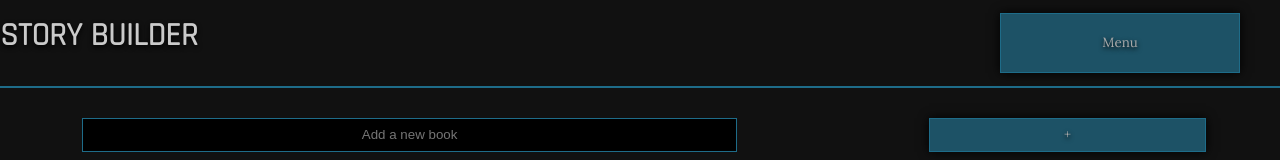
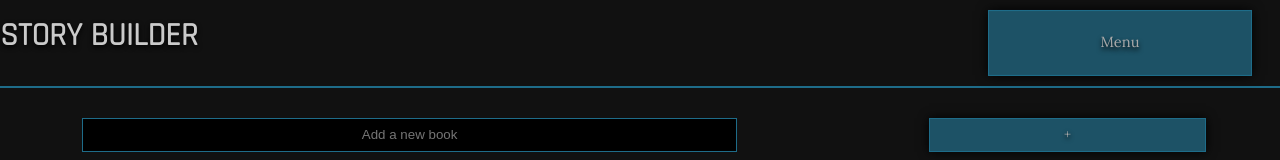
Before and after one commit to athenaozanich/StoryBuilder, a plain HTML site: page index.html in a window 1280 px wide. In both pictures the pointer is over the button "Menu". Shown: the top 160 px of the page. Drawn offline with Linux system fonts and the light colour scheme.

Commit message:
added hover effect to buttons

```diff
--- a/css/styles.css
+++ b/css/styles.css
@@ -81,6 +81,7 @@ button {
   justify-self:center;
   color: darkgray;
   font-family: 'Lora', serif;
+  transition: all .5s ease-in-out;
 }
 button:active{
   background-color: hsla(196, 63%, 45%, 0.25) ;
@@ -88,6 +89,11 @@ button:active{
   border: 1.5px solid #1e6c89;
   text-shadow: 0px 0px 5px black;
 }
+
+button:hover {
+  transform: scale(1.1);
+}
+
 section{
   border-bottom:0.5px solid #262626;
   height: 100%;
```
